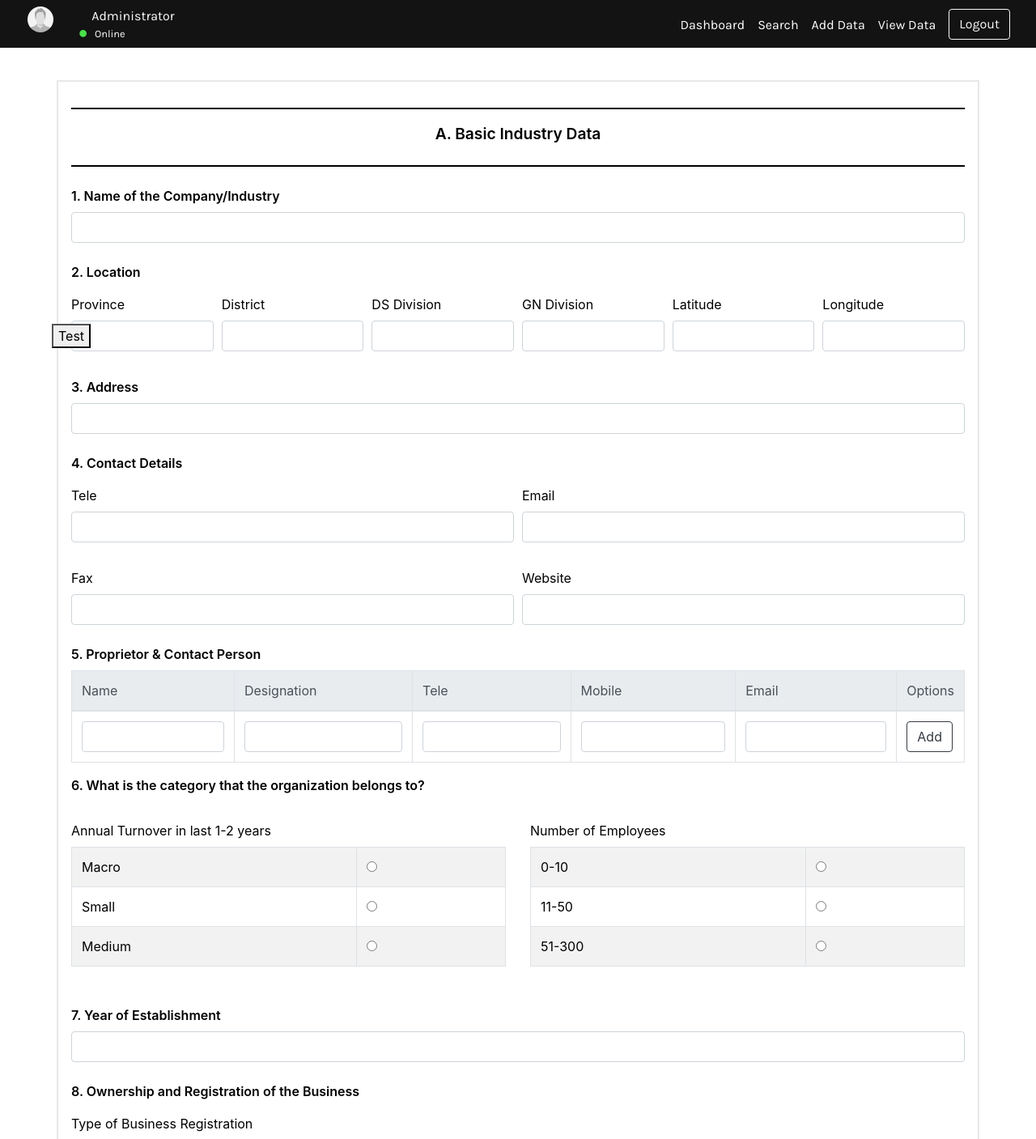
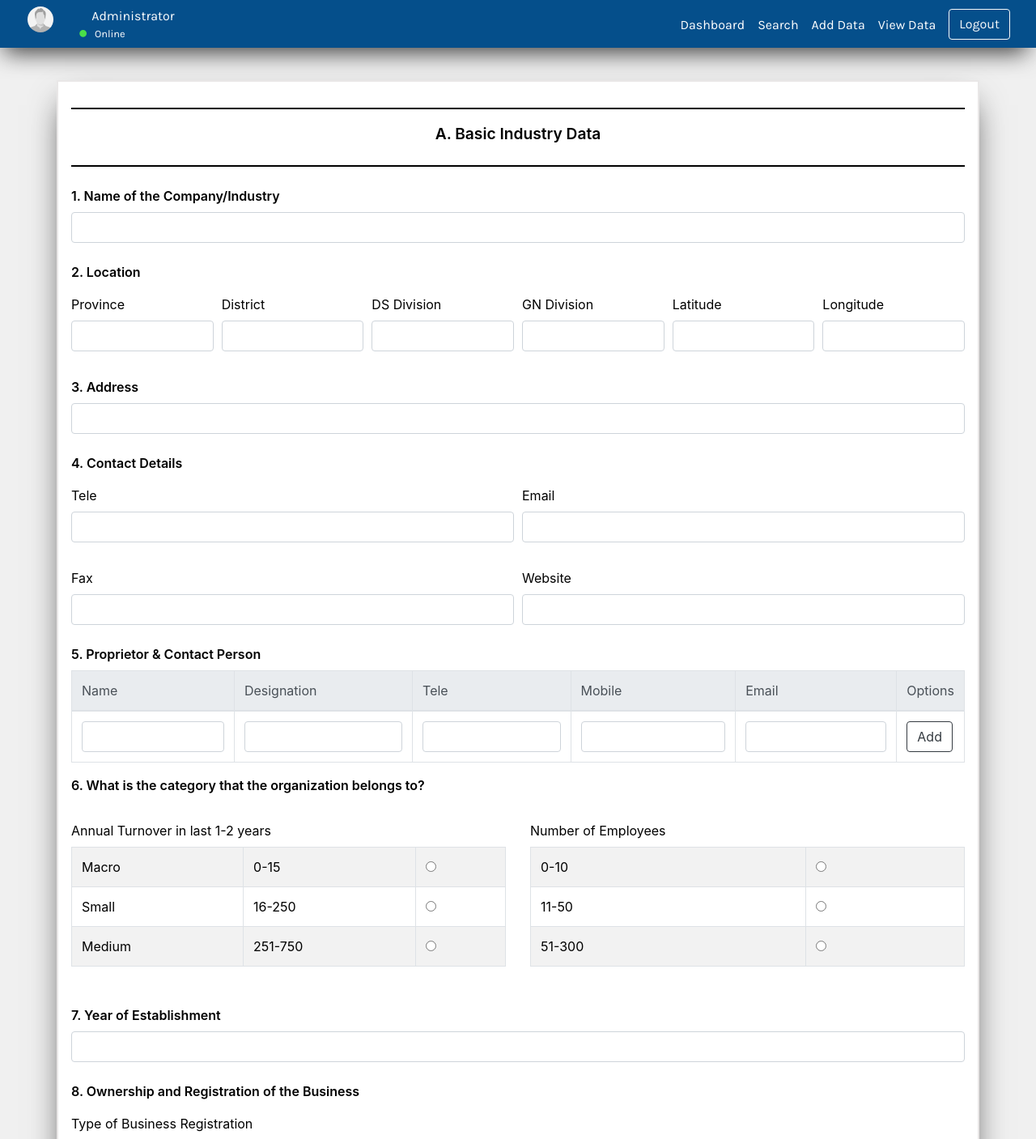
Before and after one commit to ThaminduR/idb-frontend, a React (Create React App) app: page /newsurvey in a window 1280 px wide. Shown: the top 1407 px of the page at 81% size. Built offline with nearby package versions, Linux system fonts and the light colour scheme; sample sign-in values are in the browser's storage; a web font is replaced by a local one.

Commit message:
ui improvement. overflow fix

```diff
--- a/src/components/Footer/Footer.css
+++ b/src/components/Footer/Footer.css
@@ -1,5 +1,5 @@
 footer {
-  height: 7vh;
+  height: 6vh;
   background-color: rgb(5, 79, 139);
   color: white;
 }
--- a/src/components/Footer/Footer.js
+++ b/src/components/Footer/Footer.js
@@ -4,8 +4,8 @@ import { DEV_NAME } from '../../constants/constants';
 
 function Footer(props) {
     return (
-        <footer className='fixed-bottom'>
-            <p className='footer-text'>IDB DBMS - {new Date().getFullYear()} <br></br> Developed By {DEV_NAME}</p>
+        <footer className='float-bottom'>
+            <p className='footer-text'>Industrial Development Board &copy; {new Date().getFullYear()} | Developed By {DEV_NAME}</p>
         </footer>
     )
 }
--- a/src/components/Login/Login.css
+++ b/src/components/Login/Login.css
@@ -4,12 +4,13 @@
 }
 .login-overlay {
   background-color: rgba(0, 0, 0, 0);
-  height: 93vh;
+  height: 94vh;
   width: 100vw;
 }
 .login-card {
   background-color: rgb(5, 79, 139);
   padding: 5vh 5vh 5vh 5vh;
+  box-shadow: -3px 14px 29px -8px rgba(0,0,0,0.75);
 }
 
 .login-column {
--- a/src/components/Login/Login.js
+++ b/src/components/Login/Login.js
@@ -80,7 +80,7 @@ function Login(props) {
                     <div className=' container login-column'>
                         <div className='card login-card'>
                             <div className='col-12'>
-                                <p className='welcome-txt'>Welcome</p>
+                                <p className='welcome-txt'>Admin Login</p>
                                 <form>
                                     <div className="form-group text-center">
                                         <input type="text"
--- a/src/components/Navbar/Navbar.css
+++ b/src/components/Navbar/Navbar.css
@@ -1,7 +1,8 @@
 .navbar {
   color: white;
-  background-color: rgb(19, 19, 19);
+  background-color: rgb(5, 79, 139);
   font-family: "Karla", sans-serif;
+  box-shadow: -3px 14px 29px -8px rgba(0,0,0,0.75);
 }
 
 .nav-item > a {
--- a/src/components/NewSurvey/NewSurvey.css
+++ b/src/components/NewSurvey/NewSurvey.css
@@ -1,16 +1,18 @@
 .newsurvey-background {
-  width: 100vw;
+  width: auto;
   color: black;
-  background-color: rgb(255, 255, 255);
+  padding-top: 5vh;
+  background-color: #f0f0f0;
+  /* max-width: 10vw; */
 }
 
 .form-card {
   background-color: rgb(255, 255, 255);
-  margin-top: 5vh;
   padding: 2vh;
-  min-width: 60%;
+  min-width: 50%;
   border: 2px solid rgba(223, 221, 221, 0.685);
   text-align: left;
+  box-shadow: 0px 21px 39px -10px rgba(0, 0, 0, 0.75);
 }
 .main-text {
   font-weight: 600;
@@ -48,9 +50,10 @@ th {
   text-align: center;
 }
 
-.test {
+/* .test {
+  display: none;
   left: 5%;
   top: 50%;
   position: fixed;
   z-index: 9999;
-}
+} */
--- a/src/components/NewSurvey/NewSurvey.js
+++ b/src/components/NewSurvey/NewSurvey.js
@@ -208,7 +208,7 @@ function NewSurvey(props) {
                 {state.errorMessage}
                 <button type="button" className="close ml-1" aria-label="Close" onClick={(e) => closeError(e)} ><span aria-hidden="true">&times;</span></button>
             </div>
-            <button className='test' onClick={test}>Test</button>
+            {/* <button className='test' onClick={test}>Test</button> */}
             <div className='container form-card'>
                 <form>
                     <hr className='page-break' />
@@ -318,14 +318,17 @@ function NewSurvey(props) {
                                 <tbody>
                                     <tr>
                                         <td>Macro</td>
+                                        <td>0-15</td>
                                         <td><div className="form-check"><input className="form-check-input" type="radio" id="macro_turn" name='turnover' value="macro" /></div></td>
                                     </tr>
                                     <tr>
                                         <td>Small</td>
+                                        <td>16-250</td>
                                         <td><div className="form-check"><input className="form-check-input" type="radio" id="small_turn" name='turnover' value="small" /></div></td>
                                     </tr>
                                     <tr>
                                         <td>Medium</td>
+                                        <td>251-750</td>
                                         <td><div className="form-check"><input className="form-check-input" type="radio" id="medium_turn" name='turnover' value="medium" /></div></td>
                                     </tr>
                                 </tbody>
--- a/src/components/Routes/PrivateRoute.js
+++ b/src/components/Routes/PrivateRoute.js
@@ -10,7 +10,7 @@ function PrivateRoute({ component: Component, ...rest }) {
     return (
         <Route {...rest} render={props =>
             authTokens
-                ? (<div className='background'><Navbar></Navbar><Component {...props} /></div>)
+                ? (<div className='background w-100' ><Navbar></Navbar><Component {...props} /></div>)
                 : (<Redirect to='/login' />)
         } exact />
     )
```
